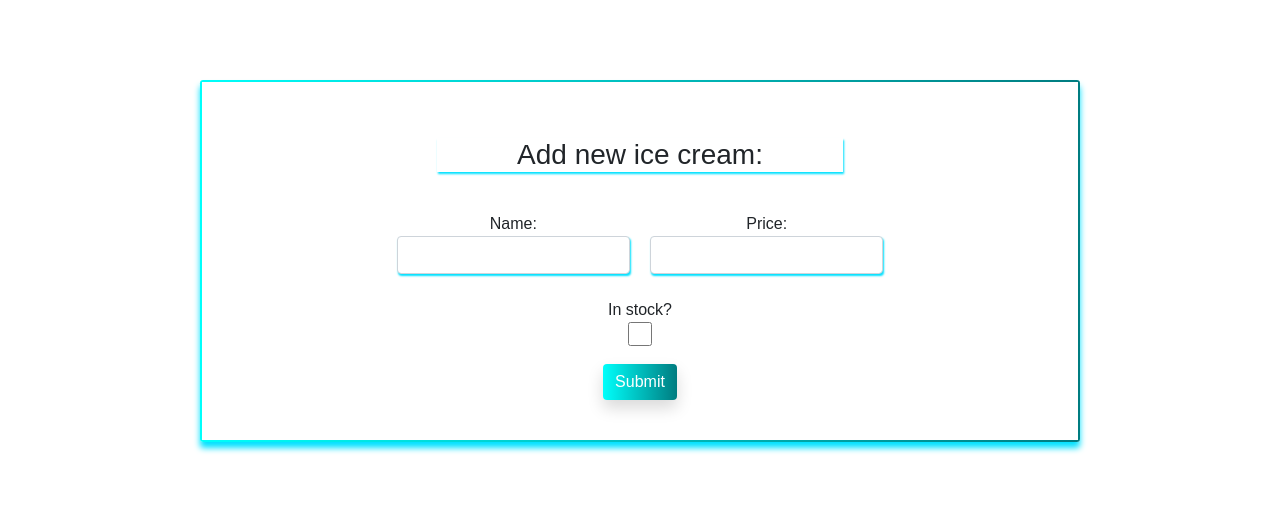
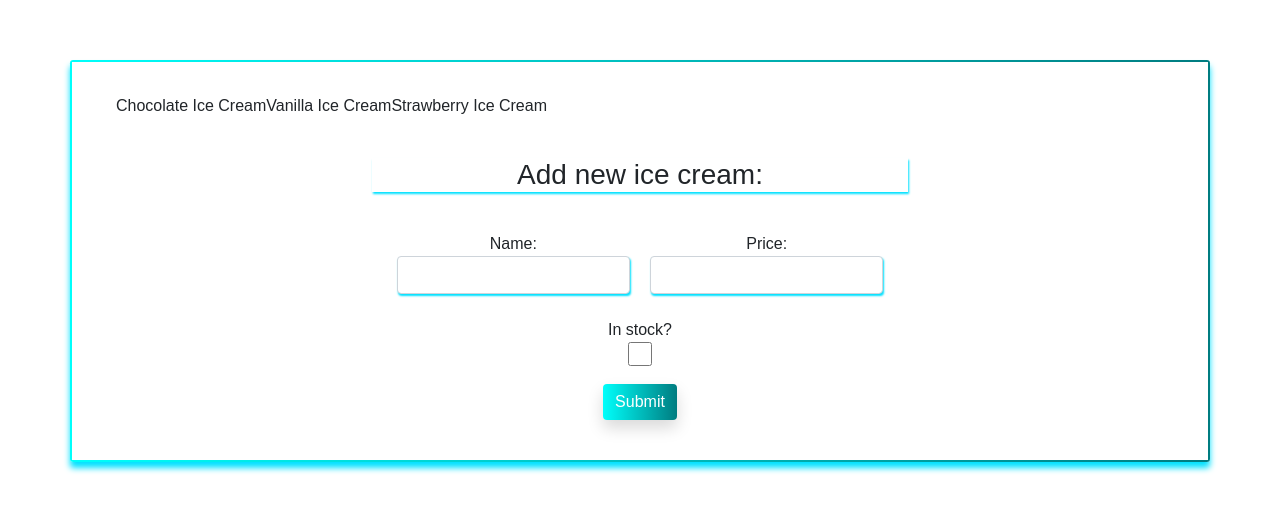
Before and after one commit to tomy96-frontend/mini-aplication-crd, a plain HTML site: page index.html in a window 1280 px wide. Shown: the part 139-650 px from the top of the page. Drawn offline with nearby package versions, Linux system fonts and the light colour scheme.

Commit message:
add render function

```diff
--- a/index.html
+++ b/index.html
@@ -34,7 +34,7 @@
                     </label>
                     <label class="w-100 my-3 d-flex justify-content-center flex-column">
                         In stock?
-                        <input class="form-check" type="checkbox" name="isInStock">
+                        <input class="form-check" type="checkbox" name="Stock">
                     </label>
                     <button class="btn my-btn w-10 shadow " type="submit">Submit</button>
                 </form>
--- a/js/App.js
+++ b/js/App.js
@@ -4,18 +4,31 @@ let state = {
         {
             name: 'Chocolate Ice Cream',
             price: 30,
-            isInStock: true
+            Stock: true
         },
         {
             name: 'Vanilla Ice Cream',
             price: 25,
-            isInStock: false
+            Stock: false
         },
         {
             name: 'Strawberry Ice Cream',
             price: 60,
-            isInStock: true
+            Stock: true
         },
 
     ]
 }
+
+function renderIceCream(){
+    let iceCreamItem = "";
+
+    for(let iceItem of state.iceCream){
+        iceCreamItem += `<div>
+        <p>${iceItem.name}</p>
+        </div>`
+    }
+    document.getElementById('ice-cream-items').innerHTML = iceCreamItem;
+}
+
+window.onload = renderIceCream;
```
